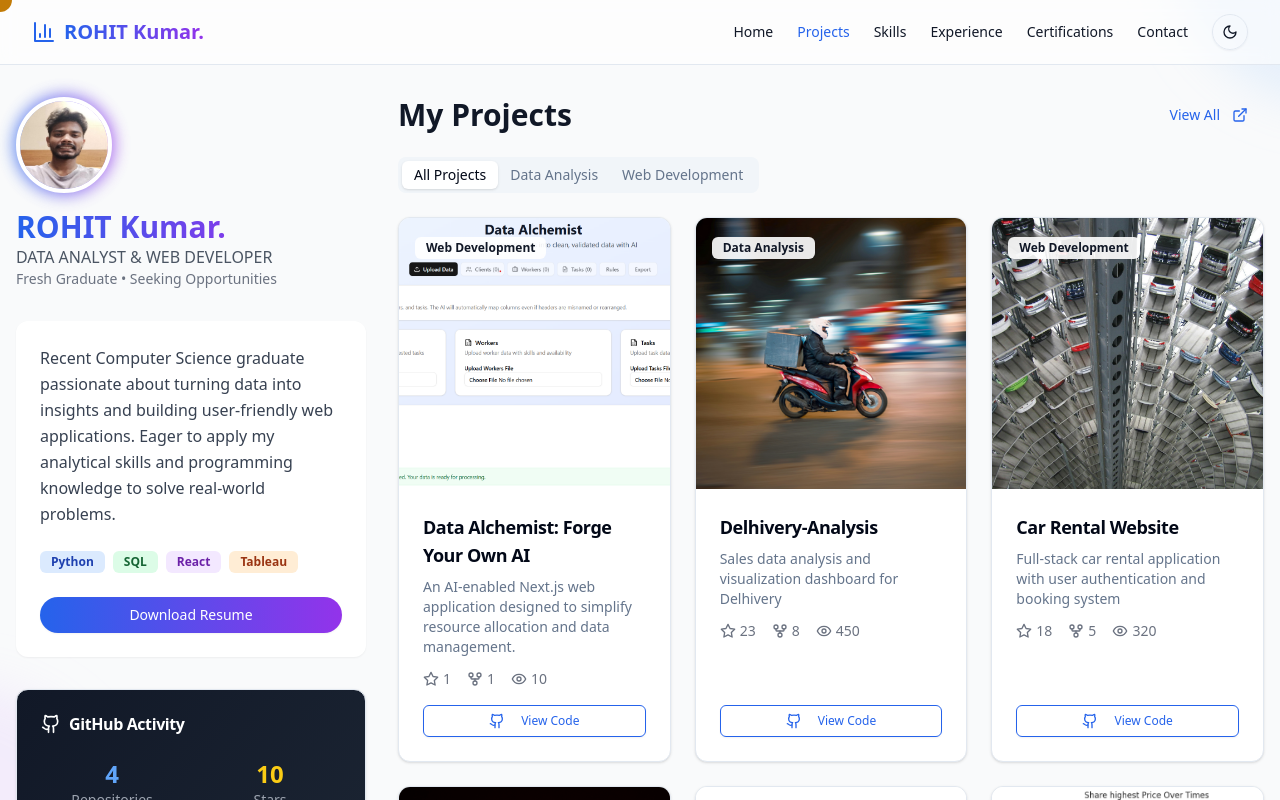
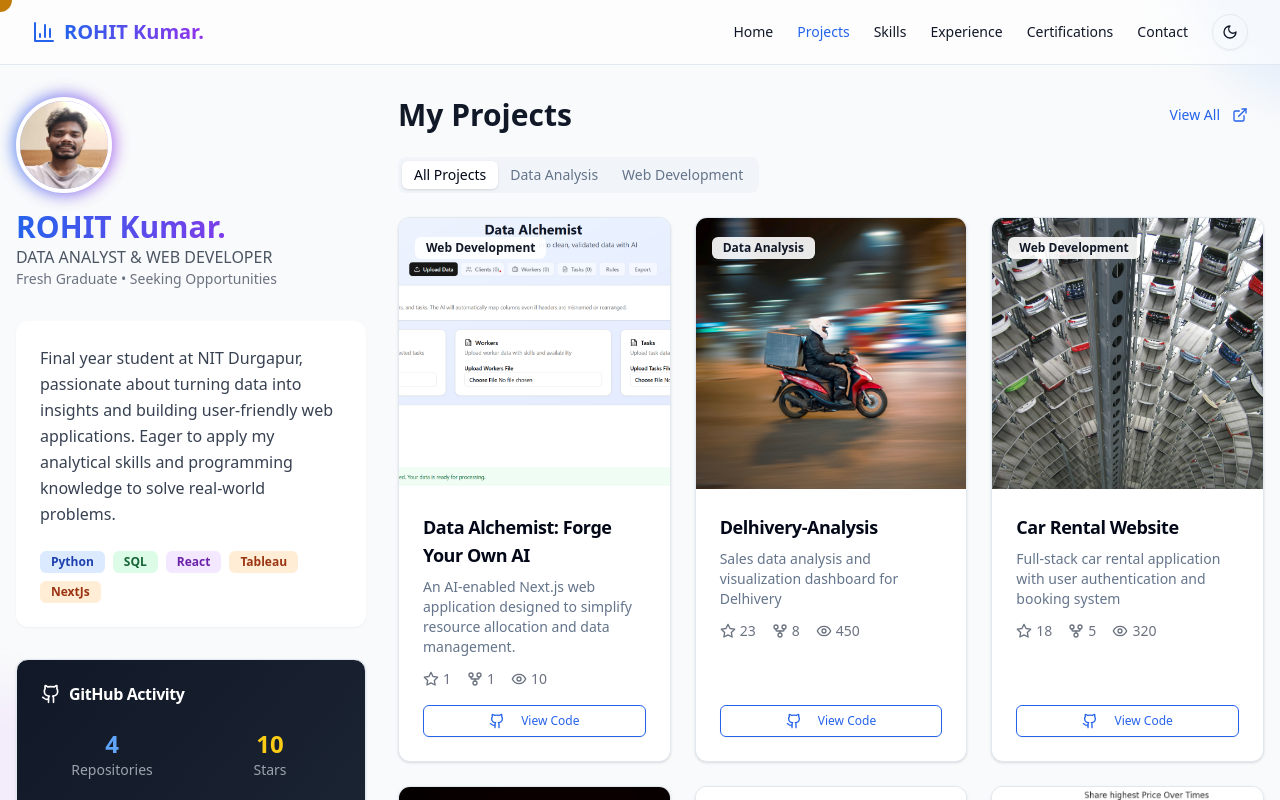
Before and after one commit to DamnX9211/MyPortfolio, a Next.js app: page / in a window 1280 px wide. Shown: the top 800 px of the page. Built offline with nearby package versions, Linux system fonts and the light colour scheme.

Commit message:
add project

```diff
--- a/app/page.tsx
+++ b/app/page.tsx
@@ -555,7 +555,7 @@ export default function Portfolio() {
               transition={{ type: "spring", stiffness: 300 }}
             >
               <p className="text-gray-700 dark:text-gray-300 leading-relaxed">
-                Recent Computer Science graduate passionate about turning data into insights and building user-friendly
+                Final year student at NIT Durgapur, passionate about turning data into insights and building user-friendly
                 web applications. Eager to apply my analytical skills and programming knowledge to solve real-world
                 problems.
               </p>
@@ -581,13 +581,14 @@ export default function Portfolio() {
                 >
                   Tableau
                 </Badge>
+                <Badge
+                  variant="secondary"
+                  className="bg-orange-100 text-orange-800 dark:bg-orange-900 dark:text-orange-200"
+                >
+                  NextJs
+                </Badge>
               </div>
-              <Button
-                variant="outline"
-                className="w-full rounded-full bg-gradient-to-r from-blue-600 to-purple-600 text-white hover:from-blue-700 hover:to-purple-700 border-0"
-              >
-                Download Resume
-              </Button>
+
             </motion.div>
 
             {/* GitHub Stats */}
```
